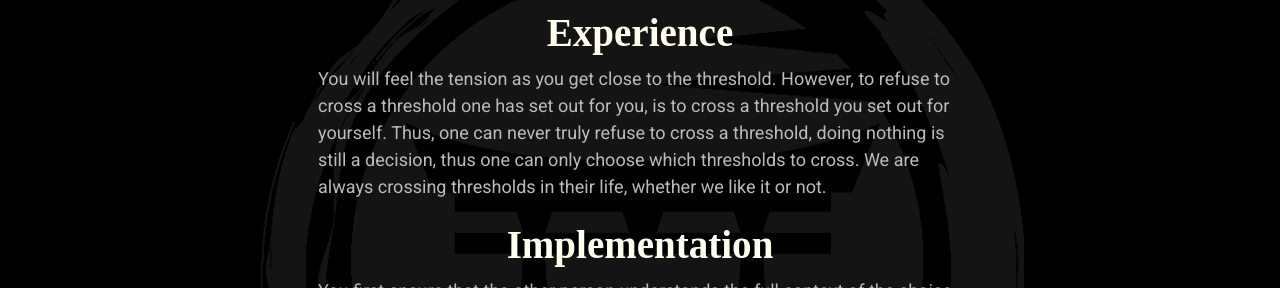
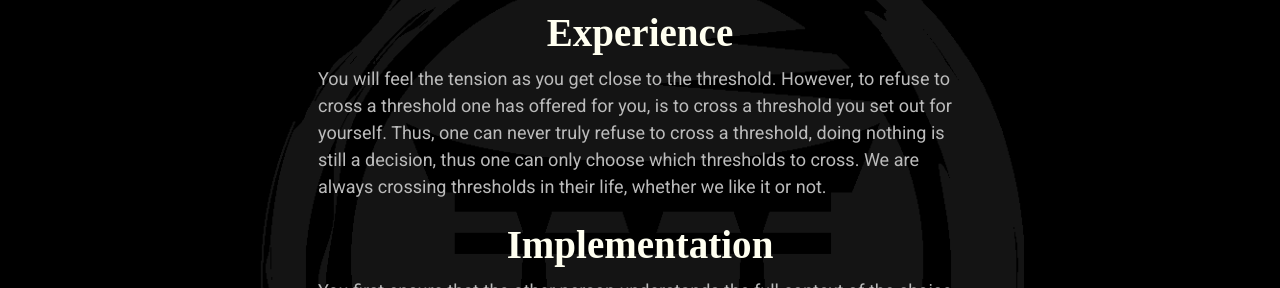
Before and after one commit to mindset-dojo/mindset-dojo.github.io, a Jekyll site: the page built from _forms/threshold.md, in a window 1280 px wide and 900 px high. Shown: the part 432-720 px from the top of the window. Built offline with Jekyll 4.4.1, drawn with Linux system fonts in a browser that asks for light colours; some web fonts are replaced.

Commit message:
fix(threshold): from set out to offered for.

```diff
--- a/_forms/threshold.md
+++ b/_forms/threshold.md
@@ -16,7 +16,7 @@ A threshold is the line between thought and action, Visionary and Driver energy.
 
 ## Experience
 
-You will feel the tension as you get close to the threshold. However, to refuse to cross a threshold one has set out for you, is to cross a threshold you set out for yourself. Thus, one can never truly refuse to cross a threshold, doing nothing is still a decision, thus one can only choose which thresholds to cross. We are always crossing thresholds in their life, whether we like it or not.
+You will feel the tension as you get close to the threshold. However, to refuse to cross a threshold one has offered for you, is to cross a threshold you set out for yourself. Thus, one can never truly refuse to cross a threshold, doing nothing is still a decision, thus one can only choose which thresholds to cross. We are always crossing thresholds in their life, whether we like it or not.
 
 ## Implementation
 
```
